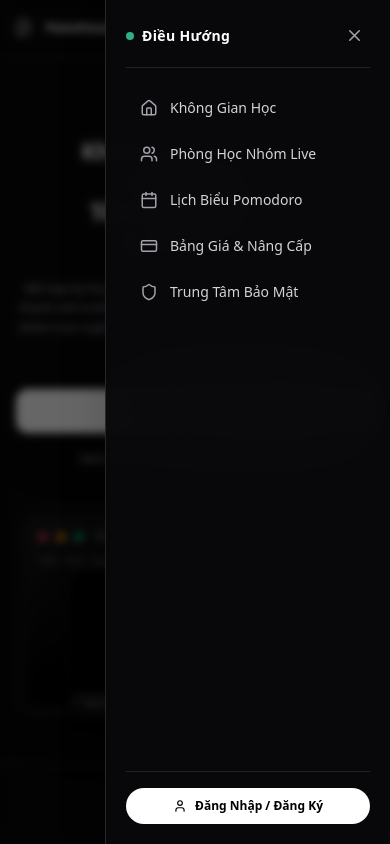
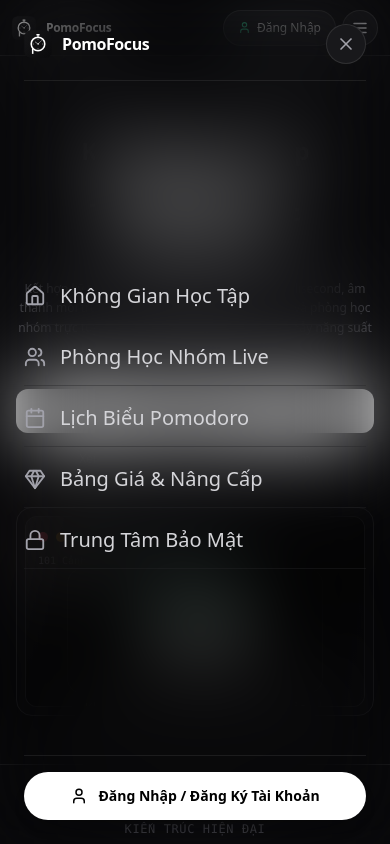
Before and after one commit to namhone/pomofocus, a React (Vite) app: page / in a window 390 px wide. Both pictures are taken after a click on the button 360 px from the left and 27 px from the top of the page. Shown: the top 844 px of the page. Built offline with nearby package versions, Linux system fonts and the light colour scheme; no server answers.

Commit message:
feat(mobile-menu): transform side-drawer into full-screen minimalist overlay (Apple/Linear style)

```diff
--- a/src/components/PlatformHeader.tsx
+++ b/src/components/PlatformHeader.tsx
@@ -23,7 +23,9 @@ import {
   CheckCircle2,
   Menu,
   Download,
-  Sparkles
+  Sparkles,
+  Gem,
+  Lock
 } from 'lucide-react';
 
 export const PlatformHeader: React.FC = () => {
@@ -398,50 +400,47 @@ export const PlatformHeader: React.FC = () => {
       </header>
 
       {/* ========================================================================= */}
-      {/* MOBILE SLIDE-OVER NAVIGATION DRAWER WITH SMOOTH TRANSITION ANIMATION     */}
+      {/* MOBILE FULL-SCREEN MINIMALIST OVERLAY (APPLE / LINEAR STYLE)              */}
       {/* ========================================================================= */}
-
-      {/* 1. Lớp nền mờ tối phủ toàn màn hình (Backdrop) */}
       <div
-        data-testid="mobile-drawer-backdrop"
-        className={`lg:hidden fixed inset-0 bg-black/60 backdrop-blur-sm z-50 transition-opacity duration-300 ${
-          isMobileMenuOpen ? 'opacity-100 pointer-events-auto' : 'opacity-0 pointer-events-none'
-        }`}
-        onClick={() => setIsMobileMenuOpen(false)}
-        aria-hidden="true"
-      />
-
-      {/* 2. Khay Menu trượt từ mép phải (Slide-Over Panel) */}
-      <aside
+        id="mobile-fullscreen-menu"
         data-testid="mobile-navigation-drawer"
         role="dialog"
         aria-modal="true"
-        aria-label="Menu Điều Hướng"
-        className={`lg:hidden fixed top-0 bottom-0 right-0 w-[285px] max-w-[85vw] bg-zinc-950/95 backdrop-blur-2xl border-l border-zinc-800 z-50 p-5 flex flex-col justify-between transition-transform duration-300 ease-out transform shadow-2xl select-none ${
-          isMobileMenuOpen ? 'translate-x-0' : 'translate-x-full'
+        aria-label="Menu Điều Hướng Toàn Màn Hình"
+        className={`lg:hidden fixed inset-0 z-50 bg-[#09090b]/98 backdrop-blur-2xl flex flex-col justify-between p-6 transition-all duration-300 ${
+          isMobileMenuOpen ? 'opacity-100 pointer-events-auto visible scale-100' : 'opacity-0 pointer-events-none invisible scale-[0.98]'
         }`}
       >
-        {/* Phần đầu: Tiêu đề + Nút đóng ✕ */}
-        <div>
-          <div className="flex items-center justify-between pb-4 border-b border-zinc-800/80 mb-5">
-            <span className="font-semibold text-white tracking-wide text-sm flex items-center gap-2">
-              <span className="w-2 h-2 rounded-full bg-emerald-400 animate-pulse" />
-              Điều Hướng
-            </span>
+        {/* Header menu (trên cùng): Logo bên trái, nút đóng [✕] hình tròn tinh tế bên phải */}
+        <div className="flex items-center justify-between shrink-0 pb-4 border-b border-white/[0.08]">
           <button
             type="button"
+            onClick={() => {
+              setIsMobileMenuOpen(false);
+              handleNavigate('/');
+            }}
+            className="flex items-center gap-2 cursor-pointer transition active:scale-95"
+            title="Về Trang Chủ PomoFocus"
+          >
+            <PomoFocusLogo size={28} showWordmark={true} wordmarkClassName="inline-block text-base font-bold text-white tracking-tight" />
+          </button>
+
+          <button
+            type="button"
+            id="mobile-menu-close-btn"
             data-testid="mobile-drawer-close-btn"
             onClick={() => setIsMobileMenuOpen(false)}
-              className="p-1.5 rounded-full hover:bg-zinc-800 text-zinc-400 hover:text-white transition-colors cursor-pointer"
+            className="w-10 h-10 rounded-full bg-zinc-900 border border-white/10 flex items-center justify-center text-zinc-400 hover:text-white hover:bg-zinc-800 transition active:scale-95 cursor-pointer"
             title="Đóng menu"
             aria-label="Đóng menu"
           >
-              <X size={19} />
+            <X size={20} />
           </button>
         </div>
 
-          {/* Danh sách các trang theo yêu cầu */}
-          <nav className="flex flex-col space-y-1.5">
+        {/* Danh mục chính (ở giữa): text-xl font-medium, viền mờ border-b, icon tối giản */}
+        <nav className="flex flex-col justify-center my-auto py-6 space-y-1">
           <button
             type="button"
             data-testid="mobile-drawer-link-app"
@@ -449,14 +448,15 @@ export const PlatformHeader: React.FC = () => {
               setIsMobileMenuOpen(false);
               handleNavigate('/app');
             }}
-              className={`w-full flex items-center gap-3 px-3.5 py-2.5 rounded-xl text-sm font-medium transition-colors text-left cursor-pointer ${
-                currentPath === '/app'
-                  ? 'bg-white/10 text-white font-semibold'
-                  : 'text-zinc-300 hover:bg-zinc-900 hover:text-white'
+            className={`w-full flex items-center justify-between py-3.5 border-b border-zinc-800/40 text-xl font-medium transition cursor-pointer text-left ${
+              currentPath === '/app' ? 'text-white font-semibold' : 'text-zinc-300 hover:text-white'
             }`}
           >
-              <Home size={18} className={currentPath === '/app' ? 'text-emerald-400' : 'text-zinc-400'} />
-              <span>Không Gian Học</span>
+            <div className="flex items-center gap-3.5">
+              <Home size={22} className={currentPath === '/app' ? 'text-emerald-400' : 'text-zinc-400'} />
+              <span>Không Gian Học Tập</span>
+            </div>
+            {currentPath === '/app' && <span className="w-1.5 h-1.5 rounded-full bg-emerald-400" />}
           </button>
 
           <button
@@ -466,14 +466,15 @@ export const PlatformHeader: React.FC = () => {
               setIsMobileMenuOpen(false);
               handleNavigate('/rooms');
             }}
-              className={`w-full flex items-center gap-3 px-3.5 py-2.5 rounded-xl text-sm font-medium transition-colors text-left cursor-pointer ${
-                currentPath.startsWith('/rooms')
-                  ? 'bg-white/10 text-white font-semibold'
-                  : 'text-zinc-300 hover:bg-zinc-900 hover:text-white'
+            className={`w-full flex items-center justify-between py-3.5 border-b border-zinc-800/40 text-xl font-medium transition cursor-pointer text-left ${
+              currentPath.startsWith('/rooms') ? 'text-white font-semibold' : 'text-zinc-300 hover:text-white'
             }`}
           >
-              <Users size={18} className={currentPath.startsWith('/rooms') ? 'text-emerald-400' : 'text-zinc-400'} />
+            <div className="flex items-center gap-3.5">
+              <Users size={22} className={currentPath.startsWith('/rooms') ? 'text-emerald-400' : 'text-zinc-400'} />
               <span>Phòng Học Nhóm Live</span>
+            </div>
+            {currentPath.startsWith('/rooms') && <span className="w-1.5 h-1.5 rounded-full bg-emerald-400" />}
           </button>
 
           <button
@@ -483,14 +484,15 @@ export const PlatformHeader: React.FC = () => {
               setIsMobileMenuOpen(false);
               handleNavigate('/calendar');
             }}
-              className={`w-full flex items-center gap-3 px-3.5 py-2.5 rounded-xl text-sm font-medium transition-colors text-left cursor-pointer ${
-                currentPath === '/calendar'
-                  ? 'bg-white/10 text-white font-semibold'
-                  : 'text-zinc-300 hover:bg-zinc-900 hover:text-white'
+            className={`w-full flex items-center justify-between py-3.5 border-b border-zinc-800/40 text-xl font-medium transition cursor-pointer text-left ${
+              currentPath === '/calendar' ? 'text-white font-semibold' : 'text-zinc-300 hover:text-white'
             }`}
           >
-              <Calendar size={18} className={currentPath === '/calendar' ? 'text-emerald-400' : 'text-zinc-400'} />
+            <div className="flex items-center gap-3.5">
+              <Calendar size={22} className={currentPath === '/calendar' ? 'text-emerald-400' : 'text-zinc-400'} />
               <span>Lịch Biểu Pomodoro</span>
+            </div>
+            {currentPath === '/calendar' && <span className="w-1.5 h-1.5 rounded-full bg-emerald-400" />}
           </button>
 
           <button
@@ -500,14 +502,15 @@ export const PlatformHeader: React.FC = () => {
               setIsMobileMenuOpen(false);
               handleNavigate('/billing');
             }}
-              className={`w-full flex items-center gap-3 px-3.5 py-2.5 rounded-xl text-sm font-medium transition-colors text-left cursor-pointer ${
-                currentPath === '/billing'
-                  ? 'bg-white/10 text-white font-semibold'
-                  : 'text-zinc-300 hover:bg-zinc-900 hover:text-white'
+            className={`w-full flex items-center justify-between py-3.5 border-b border-zinc-800/40 text-xl font-medium transition cursor-pointer text-left ${
+              currentPath === '/billing' ? 'text-white font-semibold' : 'text-zinc-300 hover:text-white'
             }`}
           >
-              <CreditCard size={18} className={currentPath === '/billing' ? 'text-emerald-400' : 'text-zinc-400'} />
+            <div className="flex items-center gap-3.5">
+              <Gem size={22} className={currentPath === '/billing' ? 'text-emerald-400' : 'text-zinc-400'} />
               <span>Bảng Giá & Nâng Cấp</span>
+            </div>
+            {currentPath === '/billing' && <span className="w-1.5 h-1.5 rounded-full bg-emerald-400" />}
           </button>
 
           <button
@@ -517,60 +520,45 @@ export const PlatformHeader: React.FC = () => {
               setIsMobileMenuOpen(false);
               handleNavigate('/account/security');
             }}
-              className={`w-full flex items-center gap-3 px-3.5 py-2.5 rounded-xl text-sm font-medium transition-colors text-left cursor-pointer ${
-                currentPath === '/account/security'
-                  ? 'bg-white/10 text-white font-semibold'
-                  : 'text-zinc-300 hover:bg-zinc-900 hover:text-white'
+            className={`w-full flex items-center justify-between py-3.5 border-b border-zinc-800/40 text-xl font-medium transition cursor-pointer text-left ${
+              currentPath === '/account/security' ? 'text-white font-semibold' : 'text-zinc-300 hover:text-white'
             }`}
           >
-              <Shield size={18} className={currentPath === '/account/security' ? 'text-emerald-400' : 'text-zinc-400'} />
+            <div className="flex items-center gap-3.5">
+              <Lock size={22} className={currentPath === '/account/security' ? 'text-emerald-400' : 'text-zinc-400'} />
               <span>Trung Tâm Bảo Mật</span>
+            </div>
+            {currentPath === '/account/security' && <span className="w-1.5 h-1.5 rounded-full bg-emerald-400" />}
           </button>
         </nav>
-        </div>
 
-        {/* Phần đáy: Thông tin user / PWA / Nút đăng nhập hoặc đăng xuất */}
-        <div className="pt-4 border-t border-zinc-800/80 space-y-2.5">
+        {/* Chân menu (dưới cùng): Nút đăng nhập lớn màu trắng hoặc Thẻ profile + Đăng xuất */}
+        <div className="shrink-0 pt-4 border-t border-white/[0.08]">
           {isAuthenticated && user ? (
-            <>
-              {/* Thẻ User tóm tắt */}
-              <div className="p-3 rounded-2xl bg-white/[0.04] border border-white/10 flex items-center justify-between">
-                <div className="flex items-center gap-2.5 min-w-0">
+            <div className="space-y-3">
+              {/* Thẻ User Profile */}
+              <div className="p-3.5 rounded-2xl bg-zinc-900/80 border border-white/10 flex items-center justify-between">
+                <div className="flex items-center gap-3 min-w-0">
                   {user.avatarUrl ? (
                     <img
                       src={user.avatarUrl}
                       alt={user.displayName}
-                      className="w-8 h-8 rounded-full object-cover ring-1 ring-zinc-700 shrink-0"
+                      className="w-10 h-10 rounded-full object-cover ring-1 ring-zinc-700 shrink-0"
                     />
                   ) : (
-                    <div className="w-8 h-8 rounded-full bg-emerald-500/20 text-emerald-300 flex items-center justify-center font-bold text-xs shrink-0">
+                    <div className="w-10 h-10 rounded-full bg-emerald-500/20 text-emerald-300 flex items-center justify-center font-bold text-sm shrink-0">
                       {(user.displayName || user.email || 'U').charAt(0).toUpperCase()}
                     </div>
                   )}
                   <div className="min-w-0">
-                    <div className="text-xs font-semibold text-white truncate">{user.displayName}</div>
-                    <div className="text-[10px] text-zinc-400 font-mono truncate">{user.email}</div>
+                    <div className="text-sm font-semibold text-white truncate">{user.displayName}</div>
+                    <div className="text-xs text-zinc-400 font-mono truncate">{user.email}</div>
                   </div>
                 </div>
-                <span className="px-2 py-0.5 rounded-full text-[9px] font-bold uppercase tracking-wider border shrink-0 bg-zinc-900 text-amber-300 border-amber-400/40">
+                <span className="px-2.5 py-1 rounded-full text-[10px] font-bold uppercase tracking-wider border shrink-0 bg-zinc-950 text-amber-300 border-amber-400/40">
                   {user?.badge || planLabel}
                 </span>
               </div>
-
-              {canInstall && (
-                <button
-                  type="button"
-                  data-testid="mobile-install-pwa-btn"
-                  onClick={() => {
-                    setIsMobileMenuOpen(false);
-                    triggerInstall();
-                  }}
-                  className="w-full flex items-center justify-center gap-2 py-2 rounded-full bg-emerald-500/20 hover:bg-emerald-500/30 text-emerald-300 border border-emerald-500/40 text-xs font-semibold transition cursor-pointer active:scale-98"
-                >
-                  <Download size={14} />
-                  <span>Cài Đặt Ứng Dụng (PWA)</span>
-                </button>
-              )}
 
               <button
                 type="button"
@@ -579,50 +567,35 @@ export const PlatformHeader: React.FC = () => {
                   setIsMobileMenuOpen(false);
                   setIsLogoutModalOpen(true);
                 }}
-                className="w-full flex items-center justify-center gap-2 py-2.5 rounded-full bg-rose-500/10 hover:bg-rose-500/20 text-rose-400 border border-rose-500/20 text-xs font-semibold transition cursor-pointer active:scale-98"
+                className="w-full h-11 flex items-center justify-center gap-2 rounded-full bg-rose-500/10 hover:bg-rose-500/20 text-rose-400 border border-rose-500/20 text-xs font-semibold transition cursor-pointer active:scale-98"
               >
-                <LogOut size={14} />
+                <LogOut size={16} />
                 <span>Đăng Xuất Tài Khoản</span>
               </button>
-            </>
+            </div>
           ) : (
-            <>
-              {canInstall && (
             <button
               type="button"
-                  data-testid="mobile-install-pwa-btn"
-                  onClick={() => {
-                    setIsMobileMenuOpen(false);
-                    triggerInstall();
-                  }}
-                  className="w-full flex items-center justify-center gap-2 py-2 rounded-full bg-emerald-500/20 hover:bg-emerald-500/30 text-emerald-300 border border-emerald-500/40 text-xs font-semibold transition cursor-pointer active:scale-98"
-                >
-                  <Download size={14} />
-                  <span>Cài Đặt Ứng Dụng (PWA)</span>
-                </button>
-              )}
-
-              <button
-                type="button"
+              id="mobile-menu-login-btn"
+              data-testid="mobile-menu-login-btn"
               onClick={() => {
                 setIsMobileMenuOpen(false);
                 handleNavigate('/login');
               }}
-                className="w-full flex items-center justify-center gap-2 py-2.5 rounded-full bg-white hover:bg-zinc-200 text-black text-xs font-bold transition cursor-pointer active:scale-98 shadow-sm"
+              className="w-full h-12 flex items-center justify-center gap-2.5 rounded-full bg-white hover:bg-zinc-200 text-black font-semibold text-sm transition active:scale-98 shadow-lg cursor-pointer"
             >
-                <User size={14} className="shrink-0" />
-                <span>Đăng Nhập / Đăng Ký</span>
+              <User size={18} className="shrink-0" />
+              <span>Đăng Nhập / Đăng Ký Tài Khoản</span>
             </button>
-            </>
           )}
         </div>
-      </aside>
+      </div>
 
       {/* Confirm Logout Dialog (Modal) */}
       {isLogoutModalOpen && (
         <div
           data-testid="confirm-logout-modal-backdrop"
-          className="fixed inset-0 z-50 flex items-center justify-center p-4 bg-black/75 backdrop-blur-sm animate-in fade-in duration-150"
+          className="fixed inset-0 z-[60] flex items-center justify-center p-4 bg-black/75 backdrop-blur-sm animate-in fade-in duration-150"
           onClick={(e) => {
             if (e.target === e.currentTarget) setIsLogoutModalOpen(false);
           }}
```
Also changed, not shown: scratch/screenshot_mobile_nav.cjs (added, +62 -0 lines). Lines whose indentation alone changed are shown as unchanged.
